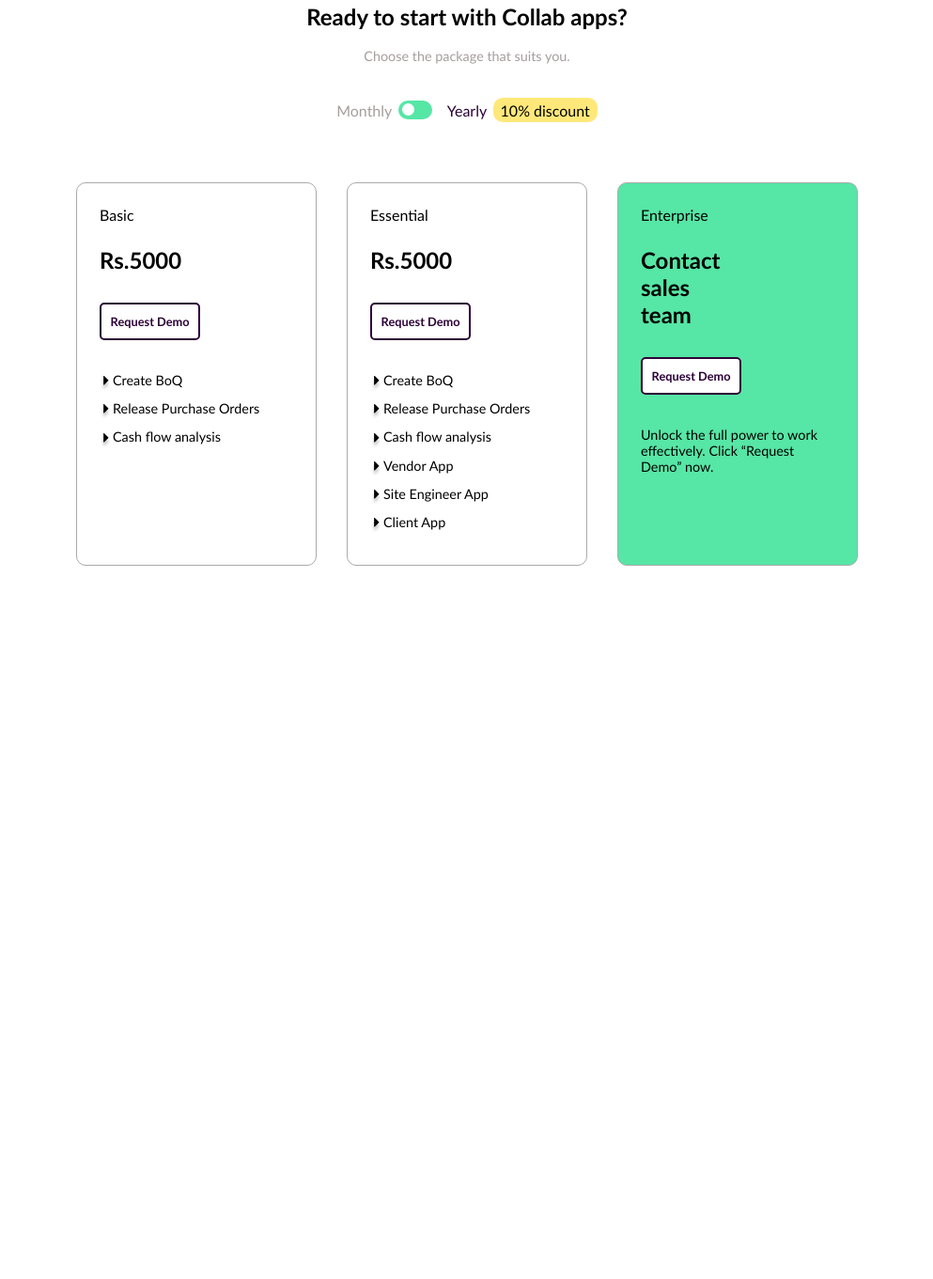
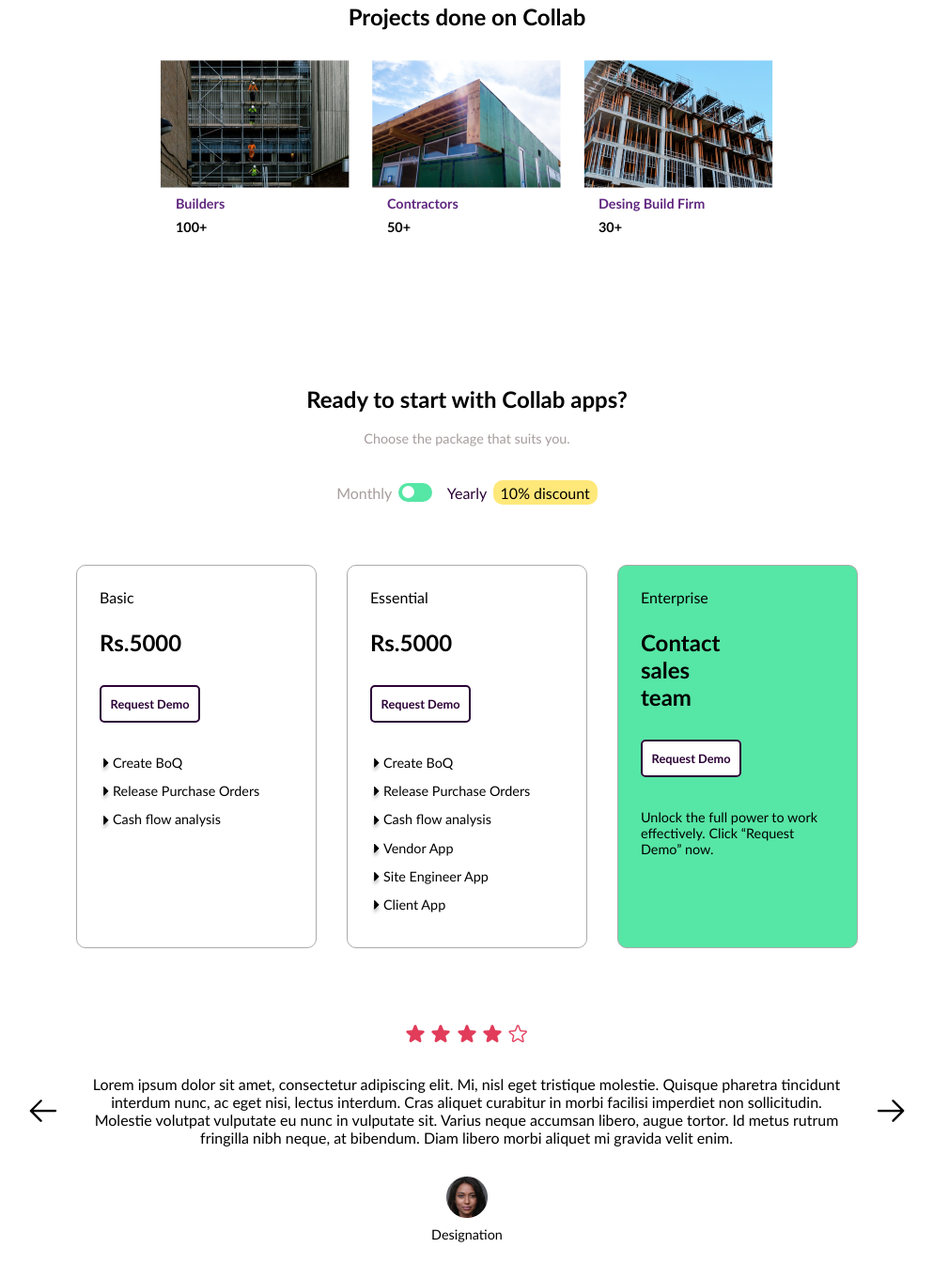
Before and after one commit to kasparasd/collab, a website: page index.html in a window 1280 px wide. Shown: the part 2153-3514 px from the top of the page at 94% size, without its empty margins (143-1136 px from the left). Before the commit the page ends 2835 px from the top, so only its background shows below. Drawn offline with Linux system fonts and the light colour scheme.

Commit message:
comments section

```diff
--- /dev/null
+++ b/css/comments.css
@@ -0,0 +1,24 @@
+.comments {
+    margin: 5rem 0;
+    text-align: center;
+}
+
+.comment{
+    width: 800px;
+}
+.comment-container {
+    display: flex;
+    justify-content: center;
+    align-items: center;
+    gap: 2rem;
+    margin: 2rem 0;
+}
+
+.leftArrow, .rightArrow {
+    cursor: pointer;
+}
+
+.comments p {
+    font-size: 0.9rem;
+    margin-top: 0.5rem;
+}
--- /dev/null
+++ b/css/projects.css
@@ -0,0 +1,35 @@
+.projects {
+    text-align: center;
+    margin-bottom: 10rem;
+}
+
+.projects h2 {
+    margin-bottom: 2rem;
+}
+
+.project-cards {
+    display: flex;
+    justify-content: center;
+    flex-direction: row;
+    gap: 1.5rem;
+}
+
+.project-card {
+    text-align: left;
+}
+
+.project-card p {
+    margin-left: 1rem;
+    margin-top: 0.5rem;
+}
+
+.project-card p:nth-child(2) {
+    font-size: 0.9rem;
+    font-weight: 600;
+    color: #60267F;
+}
+
+.project-card p:nth-child(3) {
+    font-size: 0.9rem;
+    font-weight: 600;
+}
--- a/index.html
+++ b/index.html
@@ -12,6 +12,8 @@
     <link rel="stylesheet" href="./css/help.css">
     <link rel="stylesheet" href="./css/pros.css">
     <link rel="stylesheet" href="./css/start.css">
+    <link rel="stylesheet" href="./css/projects.css">
+    <link rel="stylesheet" href="./css/comments.css">
 </head>
 <body>
     <p style="font-weight: 600; font-size: 0.8rem; padding: 0.3rem 0; text-align:center; color:white; background-color: #60267F;">India’s first mobile app for construction industry. <a style=" color: white;" href="#">Learn More</a> </p>
@@ -82,6 +84,7 @@
                     </div>
             </div>
         </section>
+
         <section class="pros">
             <h2>Fastest, Safest & Budget friendly</h2>
             <p>Managing your projects on spreadsheet  or messaging app is a time-taking and inefficient way.They can't link various
@@ -90,6 +93,32 @@
                 src="https://www.youtube.com/embed/tgbNymZ7vqY">
                 </iframe>
         </section>
+
+        <section class='projects'>
+            <h2>Projects done on Collab</h2>
+
+            <div class="project-cards">
+
+                <div class="project-card">
+                    <img class="card-img" src="./img/project1.png" alt="">
+                    <p>Builders</p>
+                    <p>100+</p>
+                </div>
+
+                <div class="project-card">
+                    <img class="card-img" src="./img/project2.png" alt="">
+                    <p>Contractors</p>
+                    <p>50+</p>
+                </div>
+
+                <div class="project-card">
+                    <img class="card-img" src="./img/project3.png" alt="">
+                    <p>Desing Build Firm</p>
+                    <p>30+</p>
+                </div>
+            </div>
+        </section>
+
         <section class="start">
             <h2>Ready to start with Collab apps?</h2>
             <p>Choose the package that suits you.</p>
@@ -142,6 +171,24 @@
             </div>
 
         </section>
+
+        <section class="comments">
+            <div class="stars">
+                <img class="star" src="./img/star.png" alt="">
+                <img class="star" src="./img/star.png" alt="">
+                <img class="star" src="./img/star.png" alt="">
+                <img class="star" src="./img/star.png" alt="">
+                <img class="star" src="./img/starEmpty.png" alt="">
+
+            </div>
+            <div class="comment-container">
+                <img class="leftArrow" src="./img/left.png" alt="">
+                <div class="comment">Lorem ipsum dolor sit amet, consectetur adipiscing elit. Mi, nisl eget tristique molestie. Quisque pharetra tincidunt interdum nunc, ac eget nisi, lectus interdum. Cras aliquet curabitur in morbi facilisi imperdiet non sollicitudin. Molestie volutpat vulputate eu nunc in vulputate sit. Varius neque accumsan libero, augue tortor. Id metus rutrum fringilla nibh neque, at bibendum. Diam libero morbi aliquet mi gravida velit enim.</div>
+                <img class="rightArrow" src="./img/right.png" alt="">
+            </div>
+            <img src="./img/person.png" alt="">
+            <p>Designation</p>
+        </section>
     </main>
     </body>
 </html>
```
Also changed, not shown: img/left.png (added), img/person.png (added), img/project1.png (added), img/project2.png (added), img/project3.png (added), img/right.png (added), img/star.png (added), img/starEmpty.png (added).
